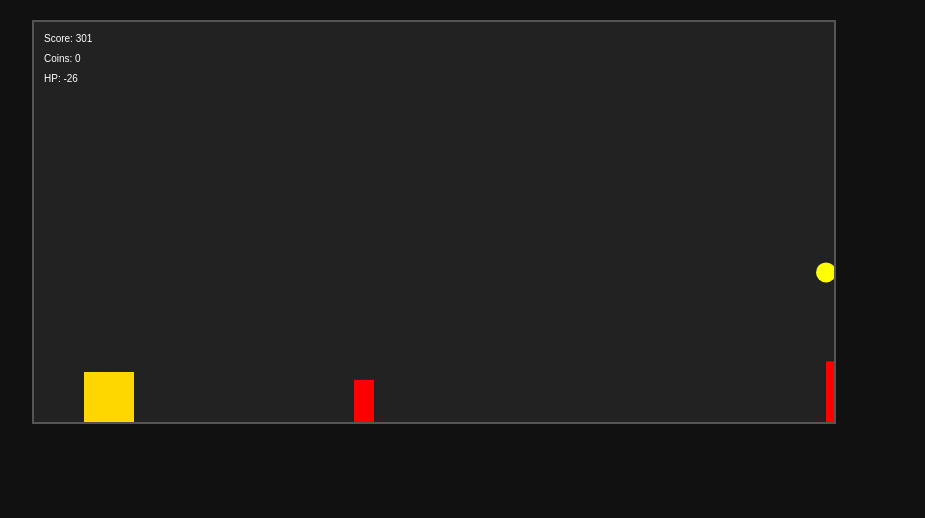
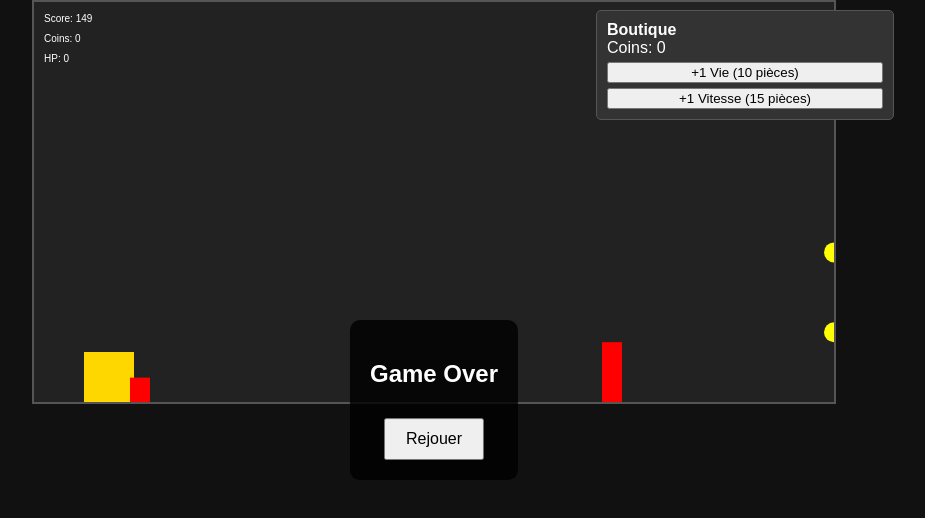
Before and after one commit to MidasHand23/MidasHand23.github.io, a plain HTML site: page index.html in a window 1280 px wide. Shown: the whole page, without its empty margins (206-1131 px from the left). Drawn offline with Linux system fonts and the light colour scheme.

Commit message:
Update index.html

```diff
--- a/index.html
+++ b/index.html
@@ -1,39 +1,78 @@
 <!DOCTYPE html>
-<html lang="en">
+<html lang="fr">
 <head>
   <meta charset="UTF-8" />
-  <meta name="viewport" content="width=device-width, initial-scale=1.0" />
+  <meta name="viewport" content="width=device-width, initial-scale=1" />
+  <meta name="6a97888e-site-verification" content="72ac76c448146dcbac66bce5a4219ec2" />
   <title>Midas Run</title>
-
-  <!-- Vérification Clckd ou autres si nécessaire -->
-  <meta name="clckd" content="eb26caeea418bde3b2aa6730e8c2d9e5" />
-  <meta name="juicyads-site-verification" content="c044049806d179f879791d9ba408ba50" />
-  <meta name="6a97888e-site-verification" content="72ac76c448146dcbac66bce5a4219ec2">
-
   <style>
-    body { margin: 0; overflow-x: hidden; background: #111; color: white; font-family: sans-serif; text-align: center; }
-    canvas { display: block; margin: 20px auto; background: #222; border: 2px solid #555; }
-    #adContainer {
-      margin-top: 20px;
+    body { margin: 0; overflow: hidden; background: #111; color: white; font-family: sans-serif; }
+    canvas { display: block; margin: 0 auto; background: #222; border: 2px solid #555; }
+    #shop {
+      position: fixed;
+      top: 10px;
+      right: 180px;
+      background: #333;
+      padding: 10px;
+      border: 1px solid #555;
+      border-radius: 5px;
+      z-index: 9999;
+    }
+    #shop button {
+      margin-top: 5px;
+      width: 100%;
+    }
+    #gameOverScreen {
+      position: fixed;
+      top: 50%;
+      left: 50%;
+      transform: translate(-50%, -50%);
+      background: rgba(0,0,0,0.8);
+      padding: 20px;
+      border-radius: 10px;
+      display: none;
+      z-index: 9999;
+      text-align: center;
+    }
+    #gameOverScreen button {
+      margin-top: 10px;
+      padding: 10px 20px;
+      font-size: 16px;
+    }
+    /* Style pour la bannière */
+    #adBanner {
+      position: fixed;
+      bottom: 10px;
+      left: 50%;
+      transform: translateX(-50%);
+      z-index: 9999;
+      background: transparent;
     }
   </style>
 </head>
 <body>
   <canvas id="game" width="800" height="400"></canvas>
 
-  <!-- ✅ Bannière JuicyAds -->
-  <div id="adContainer">
-    <!-- JuicyAds v3.0 -->
-    <script type="text/javascript" data-cfasync="false" async src="https://poweredby.jads.co/js/jads.js"></script>
-    <ins id="1097262" data-width="474" data-height="190"></ins>
-    <script type="text/javascript" data-cfasync="false" async>
-      (adsbyjuicy = window.adsbyjuicy || []).push({'adzone': 1097262});
-    </script>
-    <!-- JuicyAds END -->
+  <div id="shop">
+    <div><strong>Boutique</strong></div>
+    <div>Coins: <span id="coinCount">0</span></div>
+    <button onclick="buyHP()">+1 Vie (10 pièces)</button>
+    <button onclick="buySpeed()">+1 Vitesse (15 pièces)</button>
+  </div>
+
+  <div id="gameOverScreen">
+    <h2>Game Over</h2>
+    <button id="restart" onclick="location.reload()">Rejouer</button>
+  </div>
+
+  <!-- Nouvelle bannière publicitaire -->
+  <div id="adBanner">
+    <script async type="application/javascript" src="https://a.magsrv.com/ad-provider.js"></script>
+    <ins class="eas6a97888e2" data-zoneid="5685894"></ins>
+    <script>(AdProvider = window.AdProvider || []).push({"serve": {}});</script>
   </div>
 
   <script>
-    // Ton code JS du jeu ici
     const canvas = document.getElementById("game");
     const ctx = canvas.getContext("2d");
 
@@ -49,6 +88,7 @@
       gameOverFlag = false;
       obstacles = [];
       coinList = [];
+      document.getElementById("coinCount").innerText = coins;
     }
 
     function spawnObstacle() {
@@ -85,7 +125,7 @@
         ) {
           player.hp--;
           if (player.hp <= 0 && !gameOverFlag) {
-            location.reload(); // Rafraîchit la page à la mort
+            gameOver();
           }
         }
       });
@@ -96,6 +136,7 @@
         const dy = player.y + player.height / 2 - coin.y;
         if (Math.sqrt(dx * dx + dy * dy) < player.width / 2 + coin.radius) {
           coins++;
+          document.getElementById("coinCount").innerText = coins;
           coinList.splice(index, 1);
         }
       });
@@ -124,10 +165,25 @@
       ctx.fillText("HP: " + player.hp, 10, 60);
     }
 
-    function gameLoop() {
-      update();
-      draw();
-      requestAnimationFrame(gameLoop);
+    function gameOver() {
+      gameOverFlag = true;
+      document.getElementById("gameOverScreen").style.display = "block";
+    }
+
+    function buyHP() {
+      if (coins >= 10) {
+        coins -= 10;
+        player.hp++;
+        document.getElementById("coinCount").innerText = coins;
+      }
+    }
+
+    function buySpeed() {
+      if (coins >= 15) {
+        coins -= 15;
+        player.speed++;
+        document.getElementById("coinCount").innerText = coins;
+      }
     }
 
     window.addEventListener("keydown", e => {
@@ -141,6 +197,12 @@
 
     initGame();
     gameLoop();
+
+    function gameLoop() {
+      update();
+      draw();
+      requestAnimationFrame(gameLoop);
+    }
   </script>
 </body>
 </html>
```
